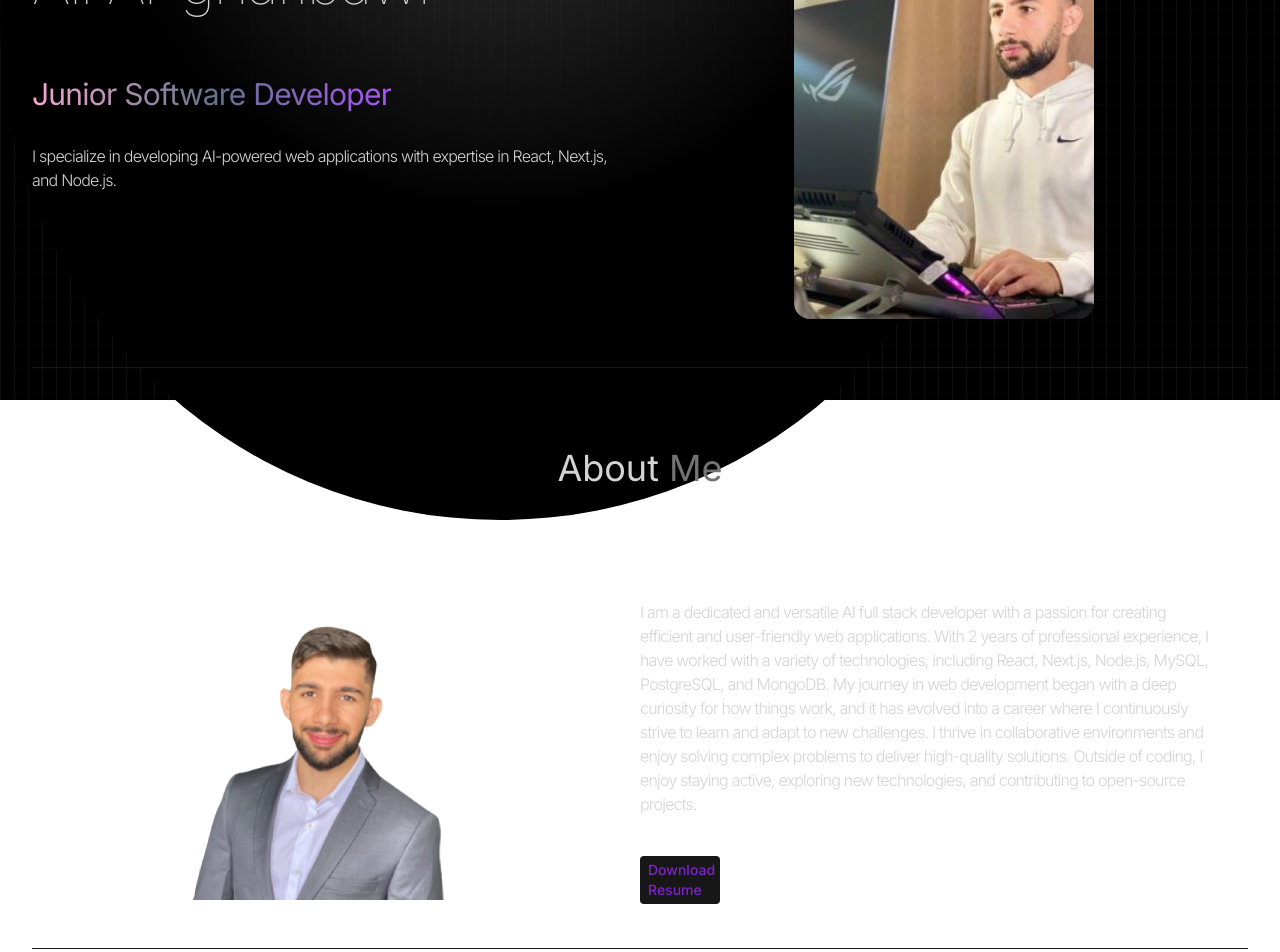
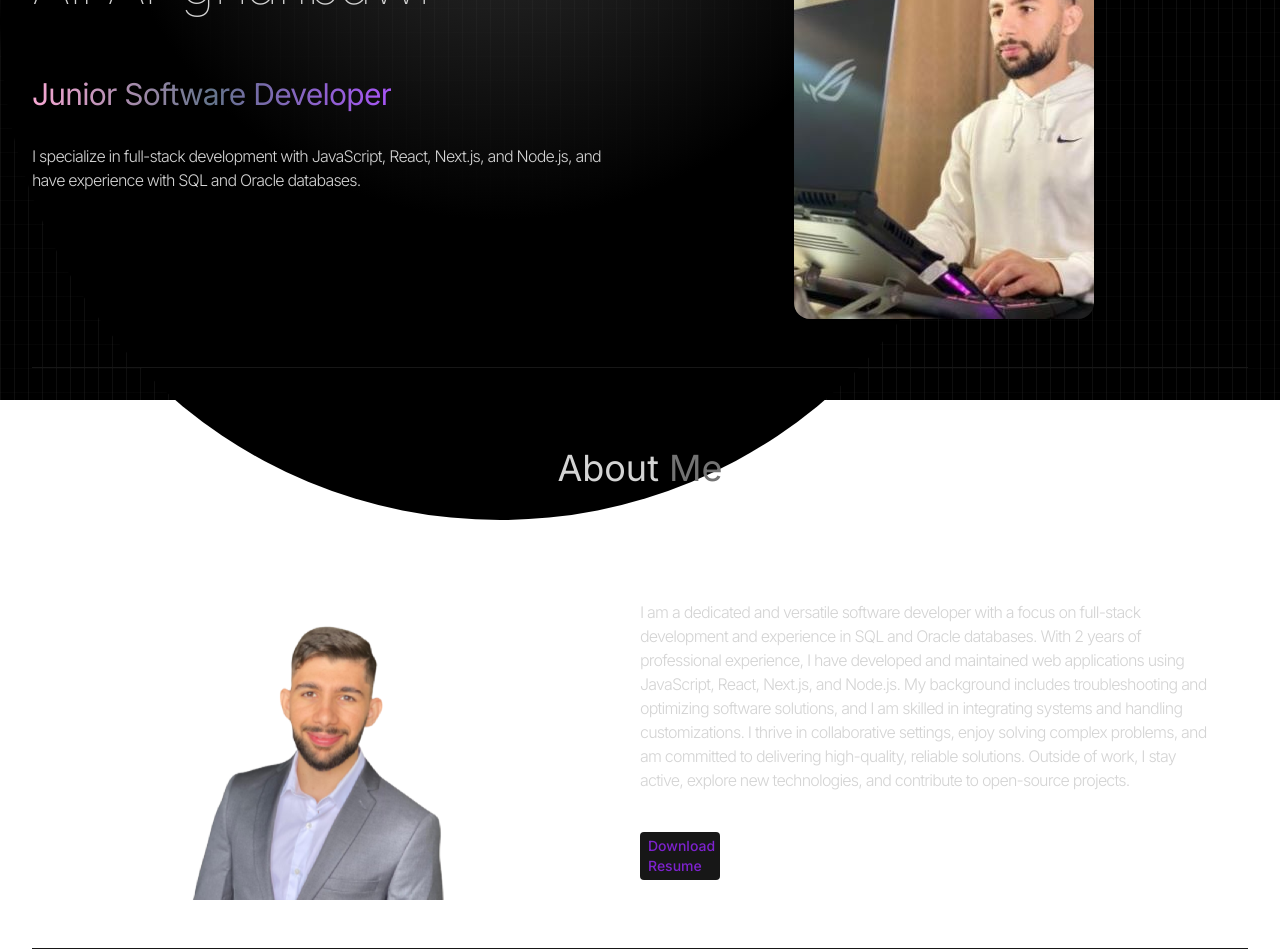
Before and after one commit to aalgharib/AliAl-gharibawiReactPortfolio, a React (Vite) app: page / in a window 1280 px wide. Shown: the part 400-1352 px from the top of the page. Built offline with nearby package versions, Linux system fonts and the light colour scheme.

Commit message:
change the paragraph to make it match with ODell Job Description

```diff
--- a/src/constants/index.js
+++ b/src/constants/index.js
@@ -4,9 +4,12 @@ import project3 from "../assets/projects/project-3.png";
 import project4 from "../assets/projects/project-4.png";
 
 // export const HERO_CONTENT = `I am a passionate AI full stack developer with a knack for crafting robust and scalable web applications. With 2 years of hands-on experience, I have honed my skills in front-end technologies like React and Next.js, as well as back-end technologies like Node.js, MySQL, PostgreSQL, and MongoDB. My goal is to leverage my expertise to create innovative solutions that drive business growth and deliver exceptional user experiences.`;
-export const HERO_CONTENT = `I specialize in developing AI-powered web applications with expertise in React, Next.js, and Node.js.`;
-export const ABOUT_TEXT = `I am a dedicated and versatile AI full stack developer with a passion for creating efficient and user-friendly web applications. With 2 years of professional experience, I have worked with a variety of technologies, including React, Next.js, Node.js, MySQL, PostgreSQL, and MongoDB. My journey in web development began with a deep curiosity for how things work, and it has evolved into a career where I continuously strive to learn and adapt to new challenges. I thrive in collaborative environments and enjoy solving complex problems to deliver high-quality solutions. Outside of coding, I enjoy staying active, exploring new technologies, and contributing to open-source projects.`;
+// export const HERO_CONTENT = `I specialize in developing AI-powered web applications with expertise in React, Next.js, and Node.js.`;
 
+export const HERO_CONTENT = `I specialize in full-stack development with JavaScript, React, Next.js, and Node.js, and have experience with SQL and Oracle databases.`;
+
+// export const ABOUT_TEXT = `I am a dedicated and versatile AI full stack developer with a passion for creating efficient and user-friendly web applications. With 2 years of professional experience, I have worked with a variety of technologies, including React, Next.js, Node.js, MySQL, PostgreSQL, and MongoDB. My journey in web development began with a deep curiosity for how things work, and it has evolved into a career where I continuously strive to learn and adapt to new challenges. I thrive in collaborative environments and enjoy solving complex problems to deliver high-quality solutions. Outside of coding, I enjoy staying active, exploring new technologies, and contributing to open-source projects.`;
+export const ABOUT_TEXT = `I am a dedicated and versatile software developer with a focus on full-stack development and experience in SQL and Oracle databases. With 2 years of professional experience, I have developed and maintained web applications using JavaScript, React, Next.js, and Node.js. My background includes troubleshooting and optimizing software solutions, and I am skilled in integrating systems and handling customizations. I thrive in collaborative settings, enjoy solving complex problems, and am committed to delivering high-quality, reliable solutions. Outside of work, I stay active, explore new technologies, and contribute to open-source projects.`;
 export const EXPERIENCES = [
   {
     year: "2024 - Present",
```
